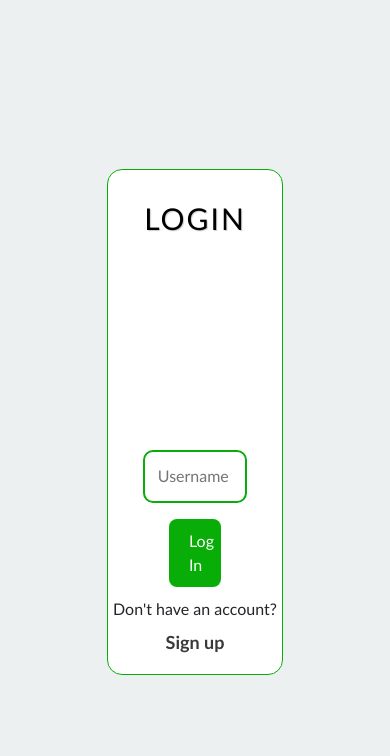
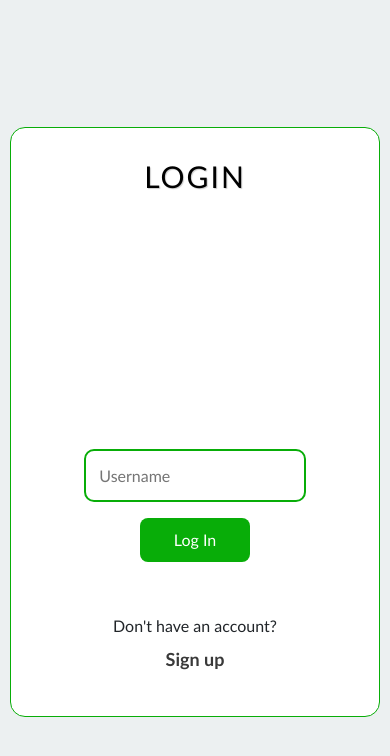
Before and after one commit to Muhammad0602/Doctor-Reservation-frontend, a React (Create React App) app: page /login in a window 390 px wide. Shown: the top 756 px of the page. Built offline with nearby package versions, Linux system fonts and the light colour scheme; some icons are missing.

Commit message:
Add responsiveness to login page

```diff
--- a/src/components/componentsCss/deleteDoctor.css
+++ b/src/components/componentsCss/deleteDoctor.css
@@ -4,12 +4,14 @@
   display: flex;
   flex-direction: column;
   justify-items: center;
+  align-items: center;
   overflow-y: auto;
   column-gap: 2rem;
   margin-top: 2rem;
 }
 
 .deldoc-info {
+  width: 320px;
   border: 1px solid #ddd;
   border-radius: 5px;
   margin: 10px;
--- a/src/components/loginpage/login.css
+++ b/src/components/loginpage/login.css
@@ -73,3 +73,13 @@ body {
 .error-message {
   color: red;
 }
+
+@media (max-width: 500px) {
+  .login-container {
+    background-color: white;
+    height: 70%;
+    width: 95%;
+    border-radius: 15px;
+    border: 1px solid #08ad08;
+  }
+}
```
